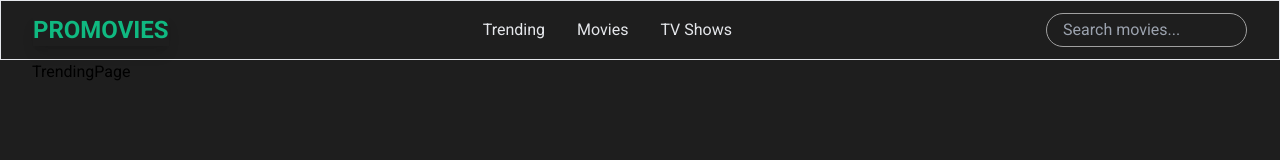
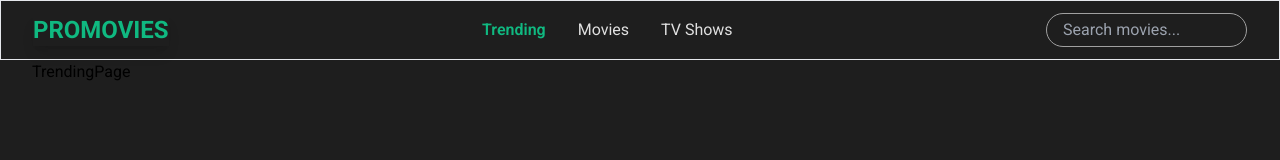
Before and after one commit to zetmosoma10/promovies, a React (Vite) app: page /trending in a window 1280 px wide. Shown: the top 160 px of the page. Built offline with nearby package versions, Linux system fonts and the light colour scheme.

Commit message:
style active nav links

```diff
--- a/src/components/NavBar.tsx
+++ b/src/components/NavBar.tsx
@@ -1,4 +1,4 @@
-import { Link } from "react-router-dom";
+import { Link, NavLink } from "react-router-dom";
 
 const NavBar = () => {
   return (
@@ -9,28 +9,43 @@ const NavBar = () => {
         </Link>
         <ul className="hidden text-gray-200 sm:flex sm:items-center sm:space-x-5 md:space-x-8">
           <li>
-            <Link
+            <NavLink
               to="trending"
-              className="hover:font-semibold hover:text-mintGreen"
+              // className="hover:font-semibold hover:text-mintGreen"
+              className={({ isActive }) =>
+                isActive
+                  ? "font-semibold text-mintGreen"
+                  : "text-lightGray hover:text-mintGreen hover:font-semibold"
+              }
             >
               Trending
-            </Link>
+            </NavLink>
           </li>
           <li>
-            <Link
+            <NavLink
               to="movies"
-              className="hover:font-semibold hover:text-mintGreen"
+              // className="hover:font-semibold hover:text-mintGreen"
+              className={({ isActive }) =>
+                isActive
+                  ? "font-semibold text-mintGreen"
+                  : "text-lightGray hover:text-mintGreen hover:font-semibold"
+              }
             >
               Movies
-            </Link>
+            </NavLink>
           </li>
           <li>
-            <Link
+            <NavLink
               to="tvshows"
-              className="hover:font-semibold hover:text-mintGreen"
+              // className="hover:font-semibold hover:text-mintGreen"
+              className={({ isActive }) =>
+                isActive
+                  ? "font-semibold text-mintGreen"
+                  : "text-lightGray hover:text-mintGreen hover:font-semibold"
+              }
             >
               TV Shows
-            </Link>
+            </NavLink>
           </li>
         </ul>
         <input
```
